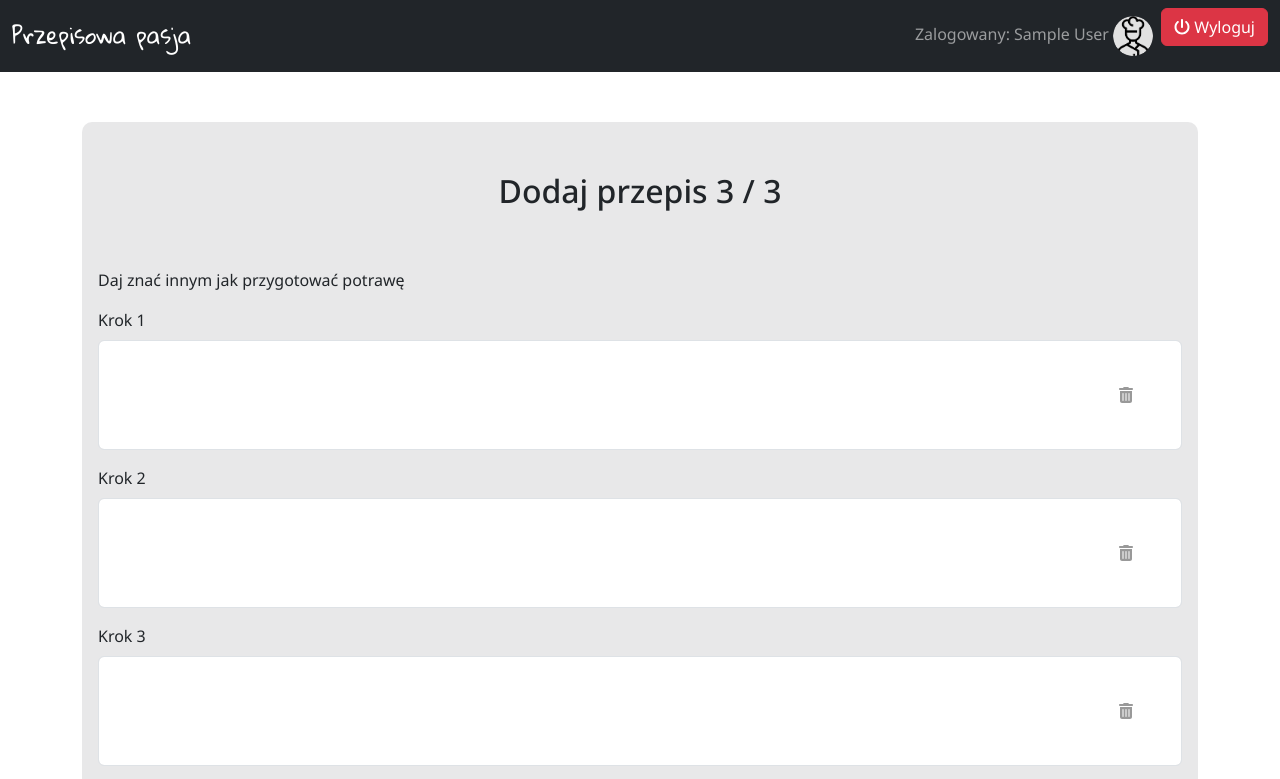
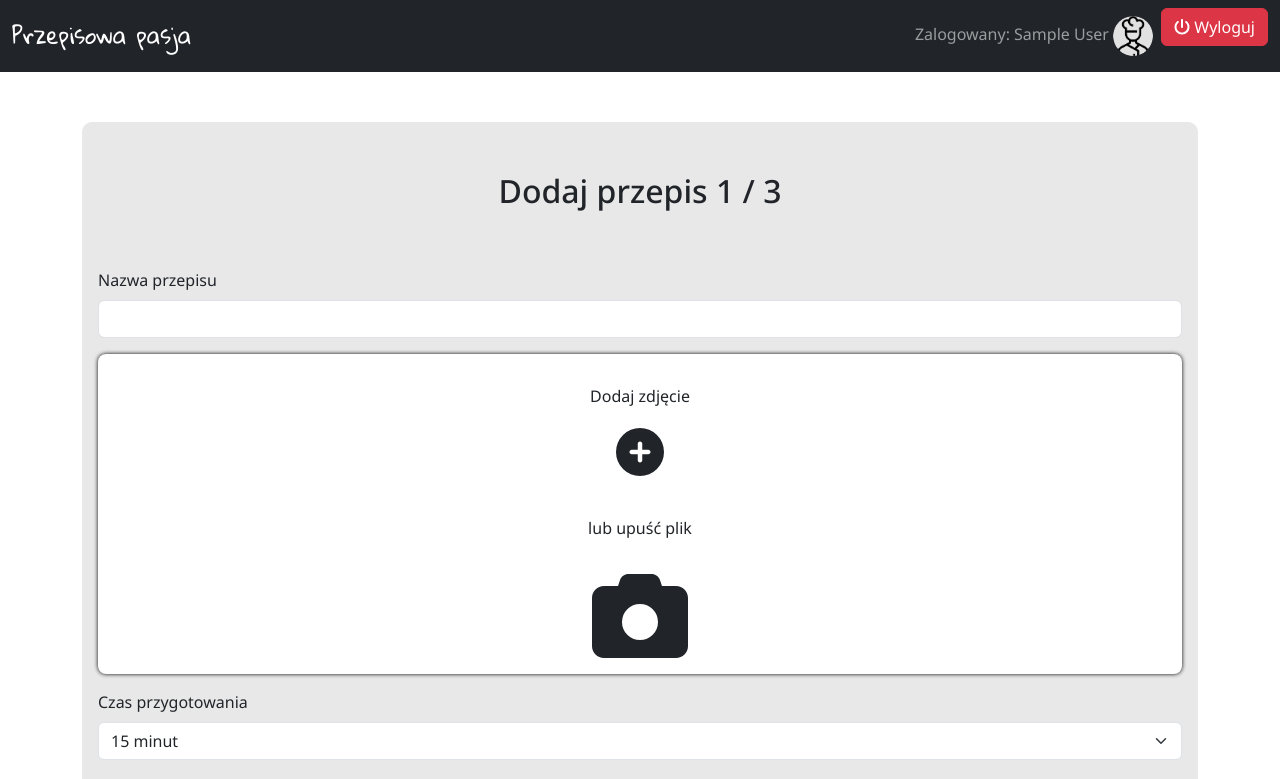
Before and after one commit to JakubCukrowski/Cookbook, a React (Create React App) app: page /add-recipe in a window 1280 px wide. Shown: the top 779 px of the page. Built offline with nearby package versions, Linux system fonts and the light colour scheme; no server answers; the database is empty; sample sign-in values are in the browser's storage.

Commit message:
not important commit

```diff
--- a/src/components/recipes/AddRecipe.jsx
+++ b/src/components/recipes/AddRecipe.jsx
@@ -46,7 +46,7 @@ export const AddRecipe = () => {
   const navigate = useNavigate();
 
   //steps state
-  const [currentStepIndex, setCurrentStepIndex] = useState(2);
+  const [currentStepIndex, setCurrentStepIndex] = useState(0);
 
   //gibberish regex
   const gibberishCheck = /(.)\1{2,}/;
```
